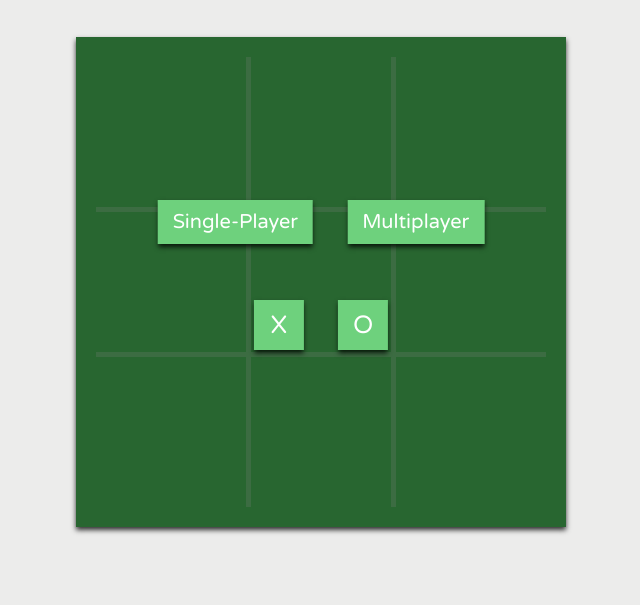
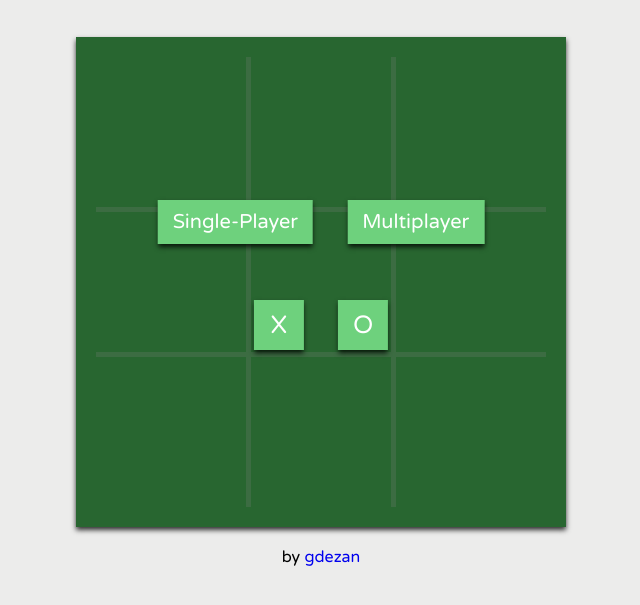
Before and after one commit to gdezan/tictactoe, a plain HTML site: page index.html in a window 1280 px wide. Shown: the part 115-720 px from the top of the page, without its empty margins (319-959 px from the left). Drawn offline with Linux system fonts and the light colour scheme.

Commit message:
added footer

```diff
--- a/index.html
+++ b/index.html
@@ -63,5 +63,5 @@
 	</div>
 	<script src="script.js"></script>
 </body>
-
+<footer>by <a href="https://gabrieldezan.netlify.com" target="blank">gdezan</a></footer>
 </html>
--- a/style.css
+++ b/style.css
@@ -16,6 +16,14 @@ h1 {
 
 .page-title {
     margin: 40px;
+}
+
+footer {
+    margin-top: 20px;
+}
+
+a {
+    text-decoration: none;
 }
 
 .game-board {
```
